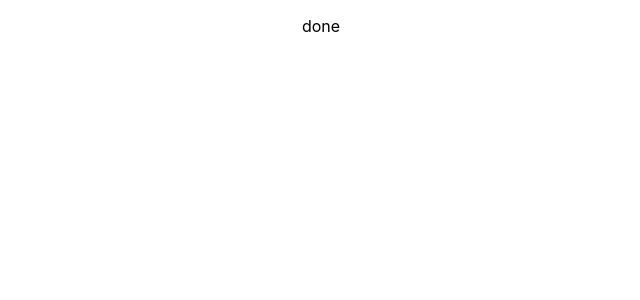
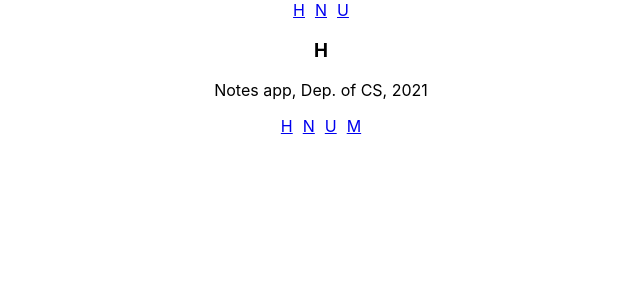
Before and after one commit to techBoolo/react-router, a React (Create React App) app: page / in a window 1280 px wide. Shown: the top 300 px of the page, without its empty margins (319-959 px from the left). Built offline with nearby package versions, Linux system fonts and the light colour scheme.

Commit message:
part7a navigation basics

```diff
--- a/package.json
+++ b/package.json
@@ -8,6 +8,7 @@
     "@testing-library/user-event": "^12.8.3",
     "react": "^17.0.2",
     "react-dom": "^17.0.2",
+    "react-router-dom": "^5.2.0",
     "react-scripts": "4.0.3",
     "web-vitals": "^1.1.1"
   },
--- a/src/App.js
+++ b/src/App.js
@@ -1,9 +1,35 @@
+import { BrowserRouter as Router,
+  Switch, Route, Link } from 'react-router-dom';
 import './App.css';
 
+const Home = () => <h3>H</h3>
+const Users = () => <h3>U</h3>
+const Notes = () => <h3>N</h3>
 function App() {
+  const padding = { padding: 5 }
   return (
     <div className="App">
-      <p>done</p>
+      <Router>
+        <div>
+          <Link to='/'  style={padding}>H</Link>
+          <Link to='/notes'  style={padding}>N</Link>
+          <Link to='/users' style={padding}>U</Link>
+        </div>
+        <Switch>
+          <Route path='/users'><Users /></Route>
+          <Route path='/notes'><Notes /></Route>
+          <Route path='/'><Home /></Route>
+        </Switch>
+        <div>
+          <p>Notes app, Dep. of CS, 2021</p>
+        </div>
+        <div>
+          <Link to='/'  style={padding}>H</Link>
+          <Link to='/notes'  style={padding}>N</Link>
+          <Link to='/users' style={padding}>U</Link>
+          <Link to='/more' style={padding}>M</Link>
+        </div>
+      </Router>
     </div>
   );
 }
```
Also changed, not shown: 1 other file (tests, documents, lock files or other folders).
